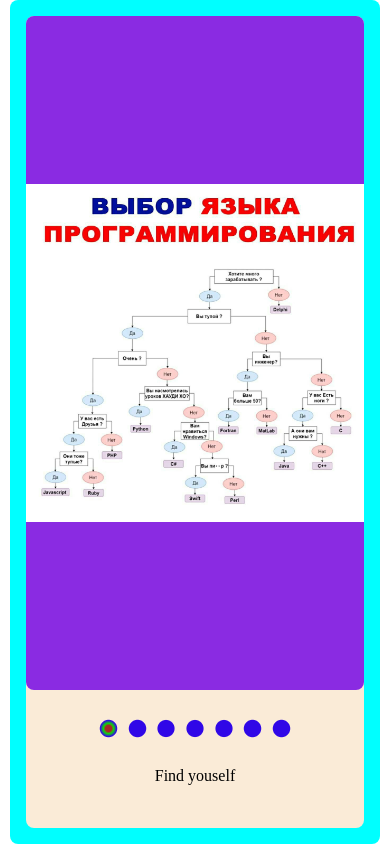
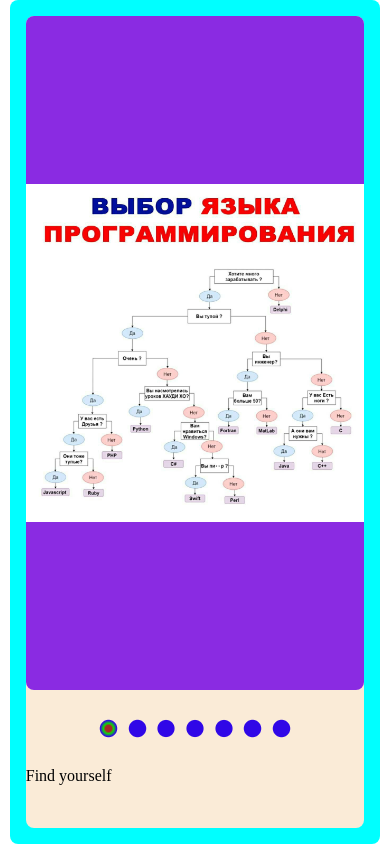
Before and after one commit to vl-fom/cssMemSlider, a plain HTML site: page cssMemSlider/index.html in a window 390 px wide. Drawn offline with Linux system fonts and the light colour scheme.

Commit message:
fix: mobile layout of titles (Sun, May 15, 2022 11:27:02 PM)

```diff
--- a/cssMemSlider/index.html
+++ b/cssMemSlider/index.html
@@ -28,7 +28,7 @@
       </div>
       <div class="controls">
         <div class="title-wrapper">
-          <p class="title title-1">Find youself</p>
+          <p class="title title-1">Find yourself</p>
           <p class="title title-2">Task with *</p>
           <p class="title title-3">Olds here?</p>
           <p class="title title-4">I'm going to show you...</p>
--- a/cssMemSlider/style.css
+++ b/cssMemSlider/style.css
@@ -181,8 +181,13 @@ label:hover {
     margin-bottom: 1.5em;
   }
 
+  .title-wrapper {
+    width: 100%;
+  }
+
   .title {
-    text-align: center;
+    width: 100%;
+    text-align: left;
   }
 
 }
```
